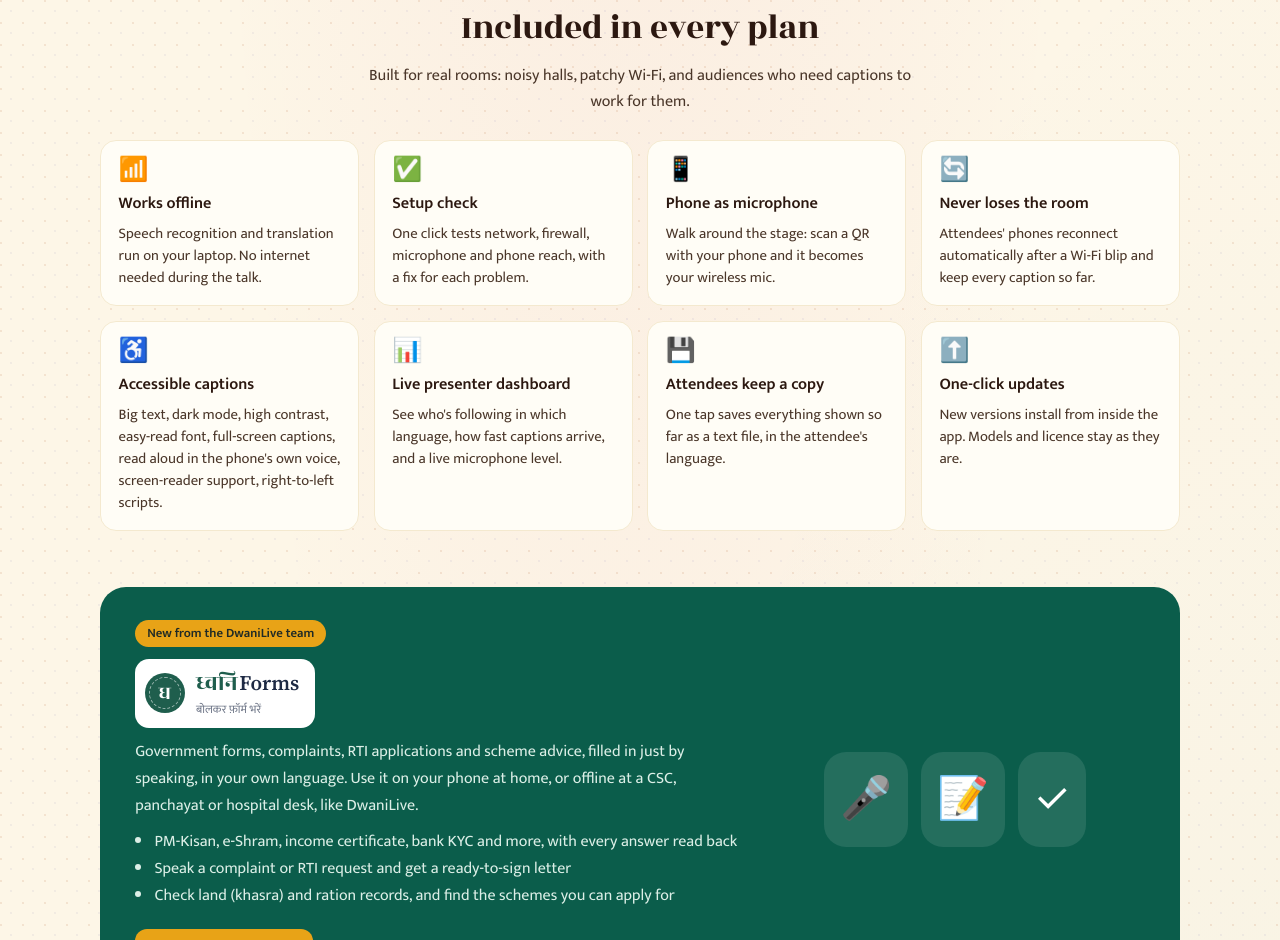
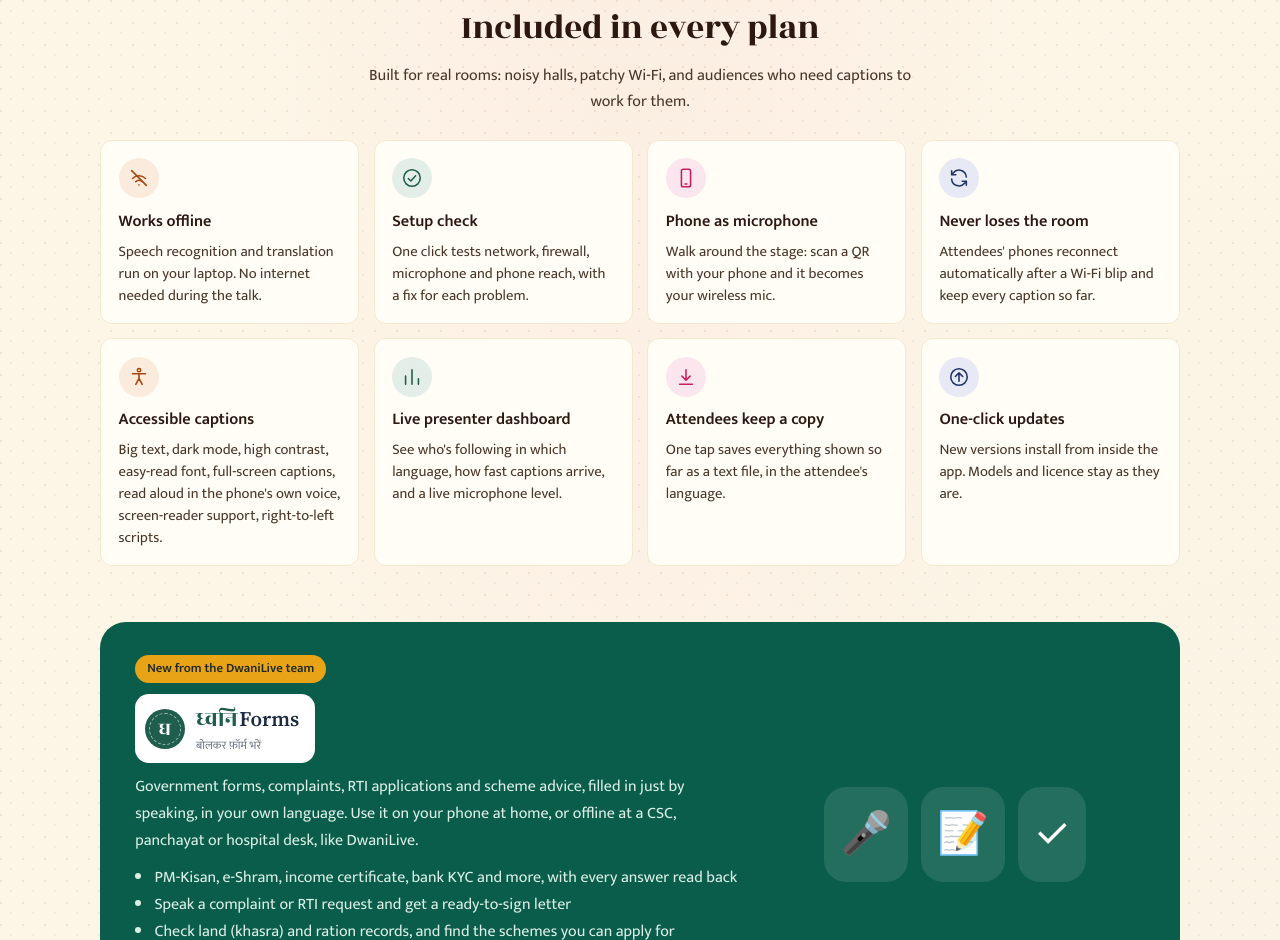
Before and after one commit to khushi-070906/Dwani, a website: page static/pricing.html in a window 1280 px wide. Shown: the part 1694-2634 px from the top of the page. Drawn offline with Linux system fonts and the light colour scheme; no server answers; a web font is replaced by a local one.

Commit message:
Pricing: the eight feature cards get drawn line icons in soft tints instead of emoji

```diff
--- a/static/pricing.html
+++ b/static/pricing.html
@@ -346,8 +346,9 @@
   /* ---- included-in-every-plan features ---- */
   .features-section { padding: 0.5rem 0 3rem; }
   .feature-grid { display: grid; grid-template-columns: repeat(auto-fill, minmax(230px, 1fr)); gap: 0.9rem; margin-top: 1.6rem; }
-  .feature { background: var(--bg-raised, #fffaf0); border: 1.5px solid var(--bg-raised-2, #f4e9cf); border-radius: 16px; padding: 1.1rem 1.1rem 1rem; }
-  .feature-ico { font-size: 1.5rem; line-height: 1; margin-bottom: 0.5rem; }
+  .feature { background: var(--bg-raised, #fffaf0); border: 1.5px solid var(--bg-raised-2, #f4e9cf); border-radius: 12px; padding: 1.1rem 1.1rem 1rem; }
+  .feature-ico { --ic: var(--accent-deep); --it: #FBEBDD; width: 40px; height: 40px; border-radius: 50%; display: grid; place-items: center; background: var(--it); color: var(--ic); margin-bottom: 0.6rem; }
+  .feature:nth-child(4n+2) .feature-ico { --ic: #1F5E4D; --it: #E3EEE8; } .feature:nth-child(4n+3) .feature-ico { --ic: var(--accent-2); --it: #FBE6EE; } .feature:nth-child(4n) .feature-ico { --ic: var(--indigo); --it: #E7EAF4; }
   .feature h3 { margin: 0 0 0.35rem; font-size: 1.02rem; }
   .feature p { margin: 0; color: var(--ink-dim); font-size: 0.92rem; line-height: 1.5; }
   .release-line { color: var(--ink-faint); font-size: 0.78rem; margin: 0.35rem 0 0; text-align: center; min-height: 1.1em; }
@@ -590,14 +591,14 @@
   <h2 class="hiw-title" id="features-title">Included in every plan</h2>
   <p class="hiw-intro">Built for real rooms: noisy halls, patchy Wi-Fi, and audiences who need captions to work for them.</p>
   <div class="feature-grid">
-    <div class="feature"><div class="feature-ico" aria-hidden="true">📶</div><h3>Works offline</h3><p>Speech recognition and translation run on your laptop. No internet needed during the talk.</p></div>
-    <div class="feature"><div class="feature-ico" aria-hidden="true">✅</div><h3>Setup check</h3><p>One click tests network, firewall, microphone and phone reach, with a fix for each problem.</p></div>
-    <div class="feature"><div class="feature-ico" aria-hidden="true">📱</div><h3>Phone as microphone</h3><p>Walk around the stage: scan a QR with your phone and it becomes your wireless mic.</p></div>
-    <div class="feature"><div class="feature-ico" aria-hidden="true">🔄</div><h3>Never loses the room</h3><p>Attendees' phones reconnect automatically after a Wi-Fi blip and keep every caption so far.</p></div>
-    <div class="feature"><div class="feature-ico" aria-hidden="true">♿</div><h3>Accessible captions</h3><p>Big text, dark mode, high contrast, easy-read font, full-screen captions, read aloud in the phone's own voice, screen-reader support, right-to-left scripts.</p></div>
-    <div class="feature"><div class="feature-ico" aria-hidden="true">📊</div><h3>Live presenter dashboard</h3><p>See who's following in which language, how fast captions arrive, and a live microphone level.</p></div>
-    <div class="feature"><div class="feature-ico" aria-hidden="true">💾</div><h3>Attendees keep a copy</h3><p>One tap saves everything shown so far as a text file, in the attendee's language.</p></div>
-    <div class="feature"><div class="feature-ico" aria-hidden="true">⬆️</div><h3>One-click updates</h3><p>New versions install from inside the app. Models and licence stay as they are.</p></div>
+    <div class="feature"><div class="feature-ico" aria-hidden="true"><svg viewBox="0 0 24 24" width="22" height="22" fill="none" stroke="currentColor" stroke-width="1.7" stroke-linecap="round" stroke-linejoin="round"><path d="M5 12.5a10 10 0 0 1 14 0M8.5 16a5 5 0 0 1 7 0"/><path d="M12 19.5h.01M4 4l16 16"/></svg></div><h3>Works offline</h3><p>Speech recognition and translation run on your laptop. No internet needed during the talk.</p></div>
+    <div class="feature"><div class="feature-ico" aria-hidden="true"><svg viewBox="0 0 24 24" width="22" height="22" fill="none" stroke="currentColor" stroke-width="1.7" stroke-linecap="round" stroke-linejoin="round"><circle cx="12" cy="12" r="9"/><path d="M8 12.5l2.7 2.7L16 9.5"/></svg></div><h3>Setup check</h3><p>One click tests network, firewall, microphone and phone reach, with a fix for each problem.</p></div>
+    <div class="feature"><div class="feature-ico" aria-hidden="true"><svg viewBox="0 0 24 24" width="22" height="22" fill="none" stroke="currentColor" stroke-width="1.7" stroke-linecap="round" stroke-linejoin="round"><rect x="7" y="2.5" width="10" height="19" rx="2"/><path d="M11 18.5h2"/></svg></div><h3>Phone as microphone</h3><p>Walk around the stage: scan a QR with your phone and it becomes your wireless mic.</p></div>
+    <div class="feature"><div class="feature-ico" aria-hidden="true"><svg viewBox="0 0 24 24" width="22" height="22" fill="none" stroke="currentColor" stroke-width="1.7" stroke-linecap="round" stroke-linejoin="round"><path d="M20 11a8 8 0 0 0-14.3-4.5L4 8.5M4 4v4.5h4.5M4 13a8 8 0 0 0 14.3 4.5L20 15.5M20 20v-4.5h-4.5"/></svg></div><h3>Never loses the room</h3><p>Attendees' phones reconnect automatically after a Wi-Fi blip and keep every caption so far.</p></div>
+    <div class="feature"><div class="feature-ico" aria-hidden="true"><svg viewBox="0 0 24 24" width="22" height="22" fill="none" stroke="currentColor" stroke-width="1.7" stroke-linecap="round" stroke-linejoin="round"><circle cx="12" cy="4.5" r="1.8"/><path d="M5 8.5h14M12 8.5v5M12 13.5l-3.5 6.5M12 13.5l3.5 6.5"/></svg></div><h3>Accessible captions</h3><p>Big text, dark mode, high contrast, easy-read font, full-screen captions, read aloud in the phone's own voice, screen-reader support, right-to-left scripts.</p></div>
+    <div class="feature"><div class="feature-ico" aria-hidden="true"><svg viewBox="0 0 24 24" width="22" height="22" fill="none" stroke="currentColor" stroke-width="1.7" stroke-linecap="round" stroke-linejoin="round"><path d="M5 20V11M12 20V4M19 20v-6"/></svg></div><h3>Live presenter dashboard</h3><p>See who's following in which language, how fast captions arrive, and a live microphone level.</p></div>
+    <div class="feature"><div class="feature-ico" aria-hidden="true"><svg viewBox="0 0 24 24" width="22" height="22" fill="none" stroke="currentColor" stroke-width="1.7" stroke-linecap="round" stroke-linejoin="round"><path d="M12 4v11M7.5 11l4.5 4.5 4.5-4.5M5 20h14"/></svg></div><h3>Attendees keep a copy</h3><p>One tap saves everything shown so far as a text file, in the attendee's language.</p></div>
+    <div class="feature"><div class="feature-ico" aria-hidden="true"><svg viewBox="0 0 24 24" width="22" height="22" fill="none" stroke="currentColor" stroke-width="1.7" stroke-linecap="round" stroke-linejoin="round"><circle cx="12" cy="12" r="9"/><path d="M12 16.5v-9M8 11.5l4-4 4 4"/></svg></div><h3>One-click updates</h3><p>New versions install from inside the app. Models and licence stay as they are.</p></div>
   </div>
 </section>
 
```
